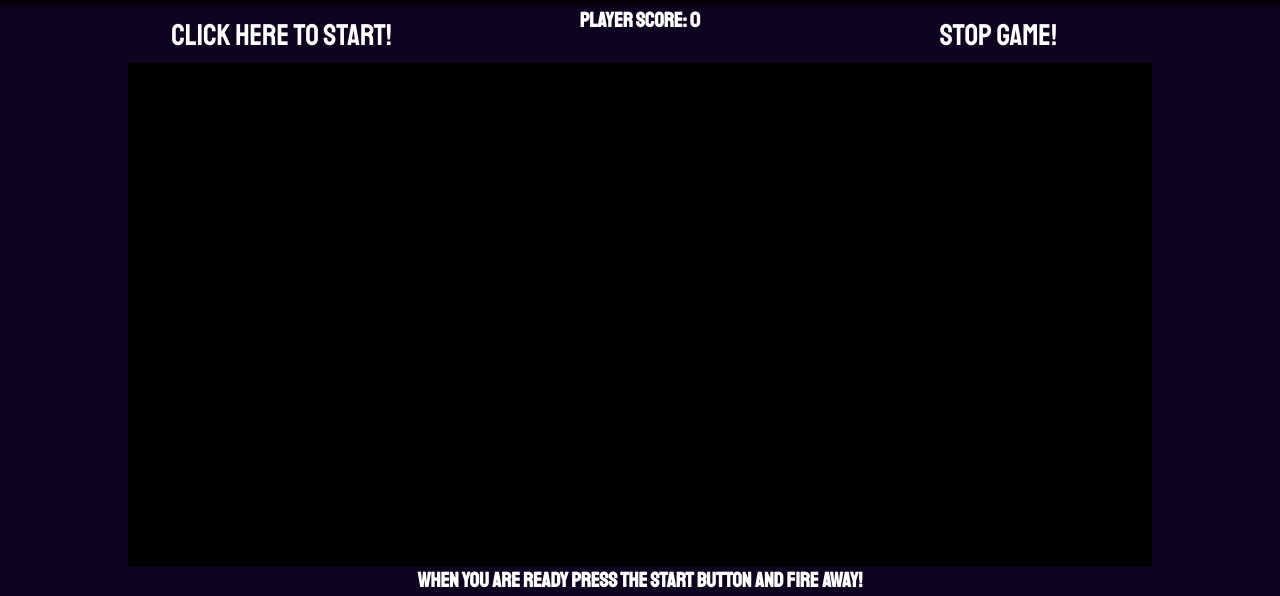
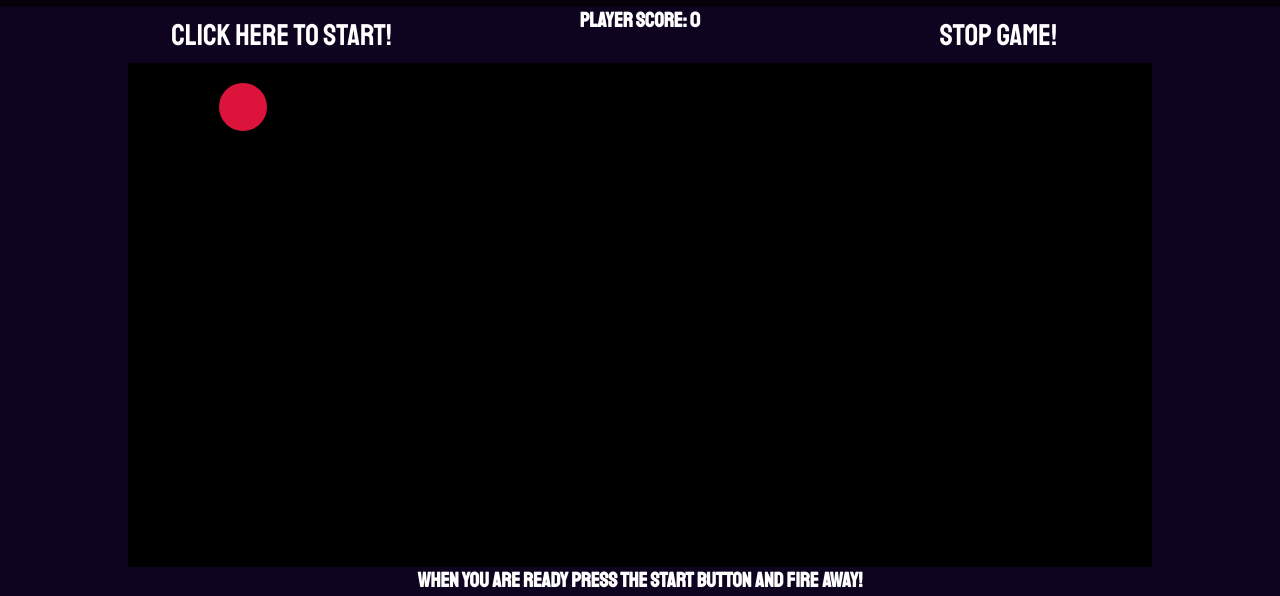
Before and after one commit to Code-Institute-Submissions/Knasten-shoot-them, a plain HTML site: page index.html in a window 1280 px wide. Both pictures are taken after a click on the button "Click here to start!". Shown: the part 73-669 px from the top of the page. Drawn offline with Linux system fonts and the light colour scheme.

Commit message:
add if statement to start timeout on unmask function, add start function for game, set time variable

```diff
--- a/assets/css/style.css
+++ b/assets/css/style.css
@@ -53,6 +53,14 @@ a {
     margin: 2% 4% 3% 4%;
     background-color: black;
 }
+.active {
+    width: 3rem;
+    height: 3rem;
+    border-radius: 50%;
+    display: inline-block;
+    margin: 2% 4% 3% 4%;
+    background-color: crimson;
+}
 .dark {
     color: black;
     display: inline-block;
--- a/assets/js/script.js
+++ b/assets/js/script.js
@@ -2,6 +2,8 @@
  * Theese nested functions adds active class and removes target class.
  * And on timeout it removes active class and adds target class again.
  */
+let time = 1000
+var startTime;
  function unMask() {
     let targetActive = document.getElementsByClassName("target")[Math.floor(Math.random()*40)]
     if(targetActive.classList !== "active"){
@@ -11,6 +13,9 @@
         if (Date.now() - startTime > 60000){
             stopGame();
 }
+if (1){
+    return setTimeout(mask, time-50);
+}
 }
 function mask (){
     if(targetActive.classList !== "target"){
@@ -18,6 +23,21 @@ function mask (){
     targetActive.classList.add("target")
     targetActive.removeEventListener('click', onHit);
 }}}
+/**
+ * Sets interval on unMask() to start the game.
+ */
+ function startUnMask(func, interval) {
+    func();
+    globalThis.delay = setInterval(func, interval);
+    startTime = Date.now();
+}
+/**
+ * Is called upon clicking start button
+ * Calls startUnMask()
+ */
+function startSetInterval() {
+    startUnMask(unMask, time);
+}
 /**
  * Function to clearinterval and stop game from running.
 */
```
